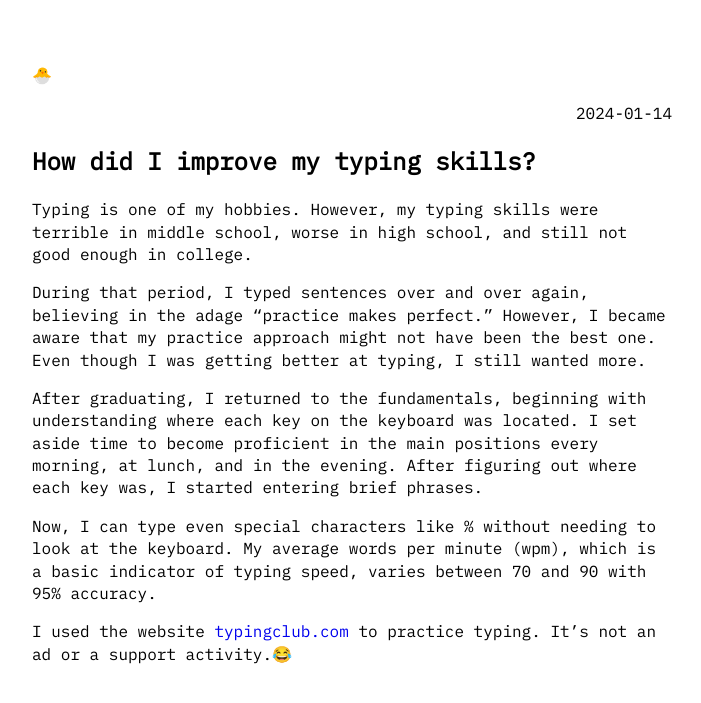
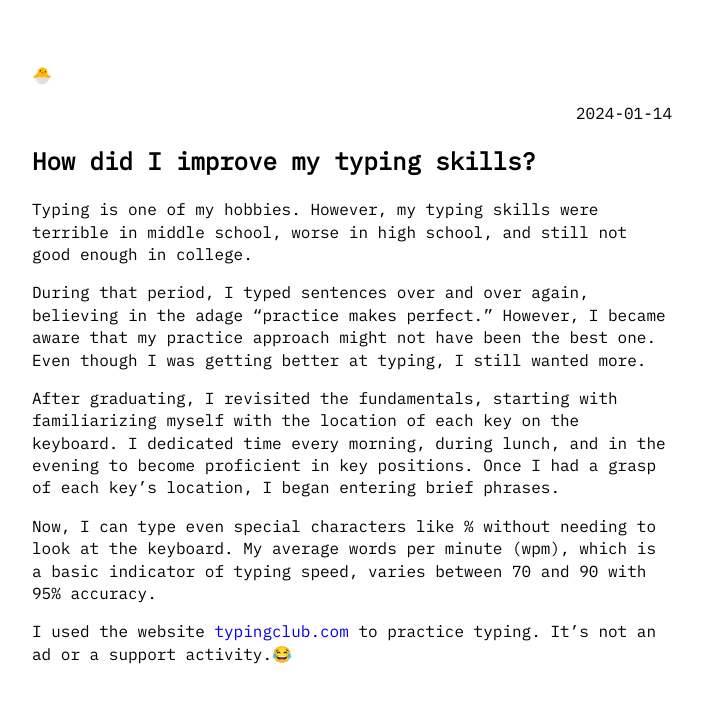
Before and after one commit to prolkh/prolkh.github.io, a Jekyll site: the page built from _posts/2024-01-14-how-did-i-improve-my-typing-skills.md, in a window 1280 px wide. Shown: the top 703 px of the page, without its empty margins (288-989 px from the left). Built offline with Jekyll 4.4.1, drawn with Linux system fonts in a browser that asks for light colours; comment, search, counter and statistics services are not loaded.

Commit message:
Update 2024-01-14-how-did-i-improve-my-typing-skills.md

```diff
--- a/_posts/2024-01-14-how-did-i-improve-my-typing-skills.md
+++ b/_posts/2024-01-14-how-did-i-improve-my-typing-skills.md
@@ -9,7 +9,7 @@ Typing is one of my hobbies. However, my typing skills were terrible in middle s
 
 During that period, I typed sentences over and over again, believing in the adage "practice makes perfect." However, I became aware that my practice approach might not have been the best one. Even though I was getting better at typing, I still wanted more.
 
-After graduating, I returned to the fundamentals, beginning with understanding where each key on the keyboard was located. I set aside time to become proficient in the main positions every morning, at lunch, and in the evening. After figuring out where each key was, I started entering brief phrases.
+After graduating, I revisited the fundamentals, starting with familiarizing myself with the location of each key on the keyboard. I dedicated time every morning, during lunch, and in the evening to become proficient in key positions. Once I had a grasp of each key's location, I began entering brief phrases.
 
 Now, I can type even special characters like % without needing to look at the keyboard. My average words per minute (wpm), which is a basic indicator of typing speed, varies between 70 and 90 with 95% accuracy.
 
```
